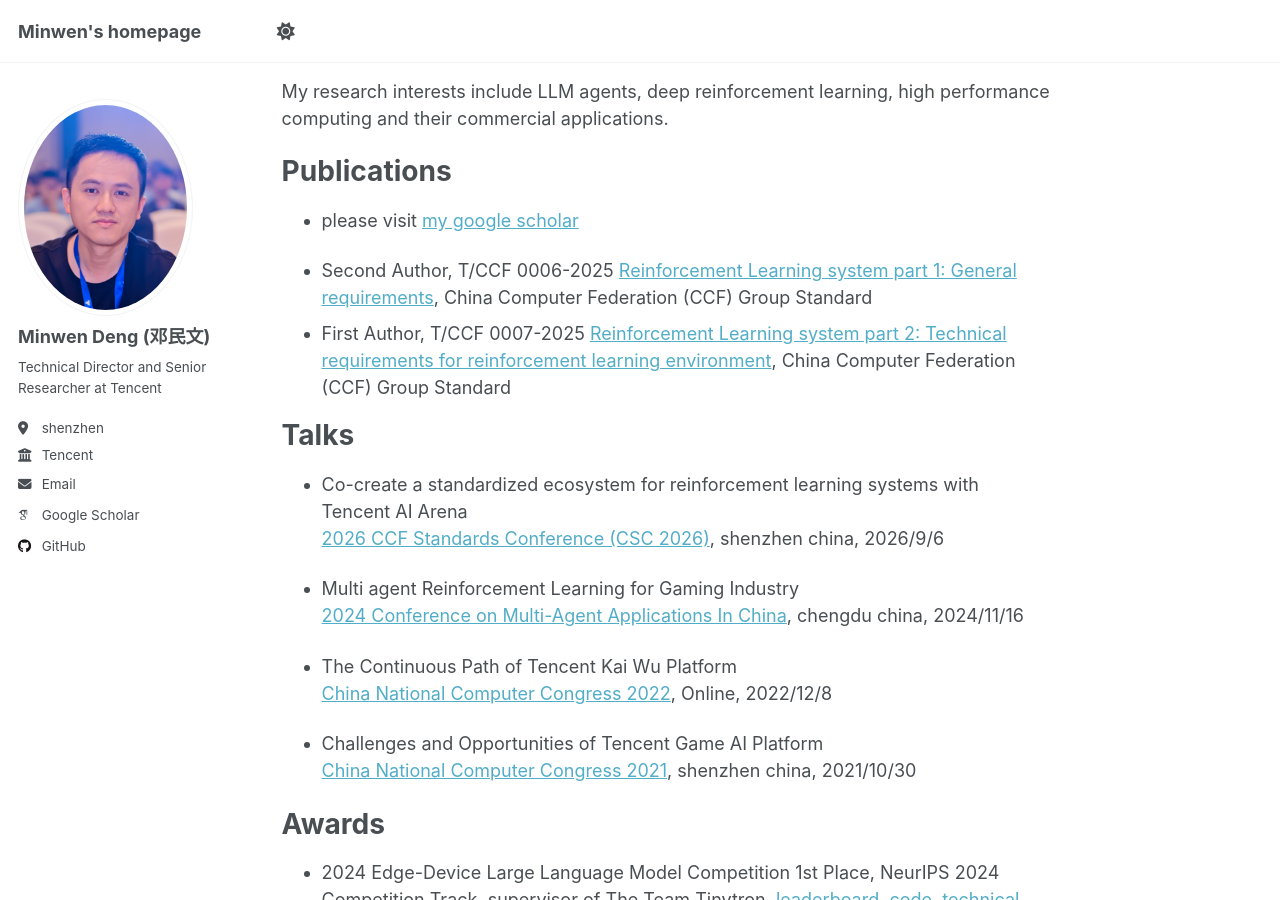
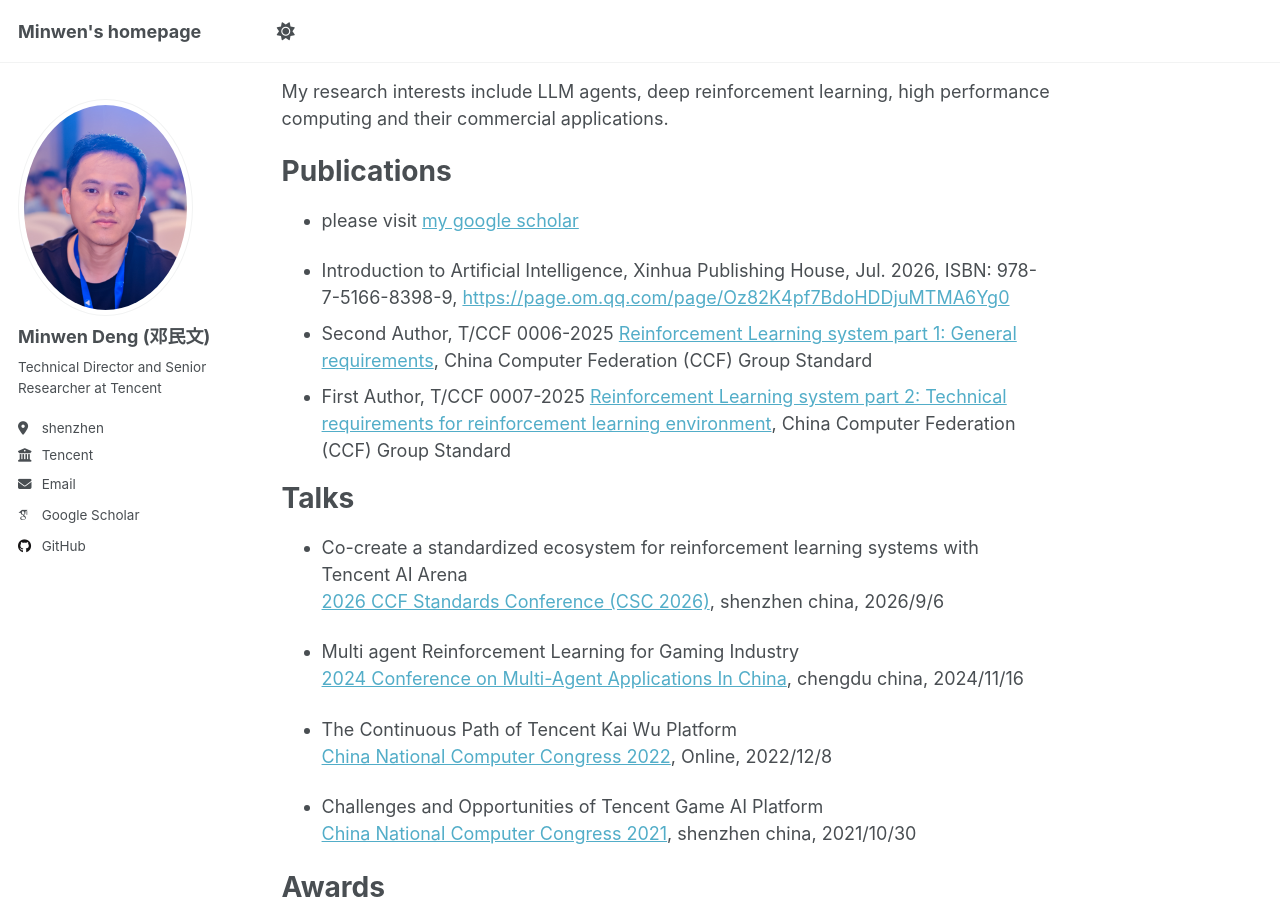
Before and after one commit to dengminwen/dengminwen.github.io, a Jekyll site: the page built from _pages/about.md, in a window 1280 px wide and 900 px high, scrolled down 508 px. Built offline with Jekyll 4.4.1, drawn with Linux system fonts in a browser that asks for light colours; some web fonts are replaced; a script that is not in the unit is left out.

Commit message:
Update about.md

```diff
--- a/_pages/about.md
+++ b/_pages/about.md
@@ -21,6 +21,7 @@ Publications
 ======
 - please visit [my google scholar](https://scholar.google.com/citations?hl=en&user=ITTsOOcAAAAJ)
 
+- Introduction to Artificial Intelligence, Xinhua Publishing House, Jul. 2026, ISBN: 978-7-5166-8398-9, [https://page.om.qq.com/page/Oz82K4pf7BdoHDDjuMTMA6Yg0](https://page.om.qq.com/page/Oz82K4pf7BdoHDDjuMTMA6Yg0)
 - Second Author, T/CCF 0006-2025 [Reinforcement Learning system part 1: General requirements](https://www.ccf.org.cn/Standards/ccfbz/ccf-yfbbz/2025-06-05/843338.shtml), China Computer Federation (CCF) Group Standard <br>
 - First Author, T/CCF 0007-2025 [Reinforcement Learning system part 2: Technical requirements for reinforcement learning environment](https://www.ccf.org.cn/Standards/ccfbz/ccf-yfbbz/2025-06-05/843339.shtml), China Computer Federation (CCF) Group Standard <br>
 
```
